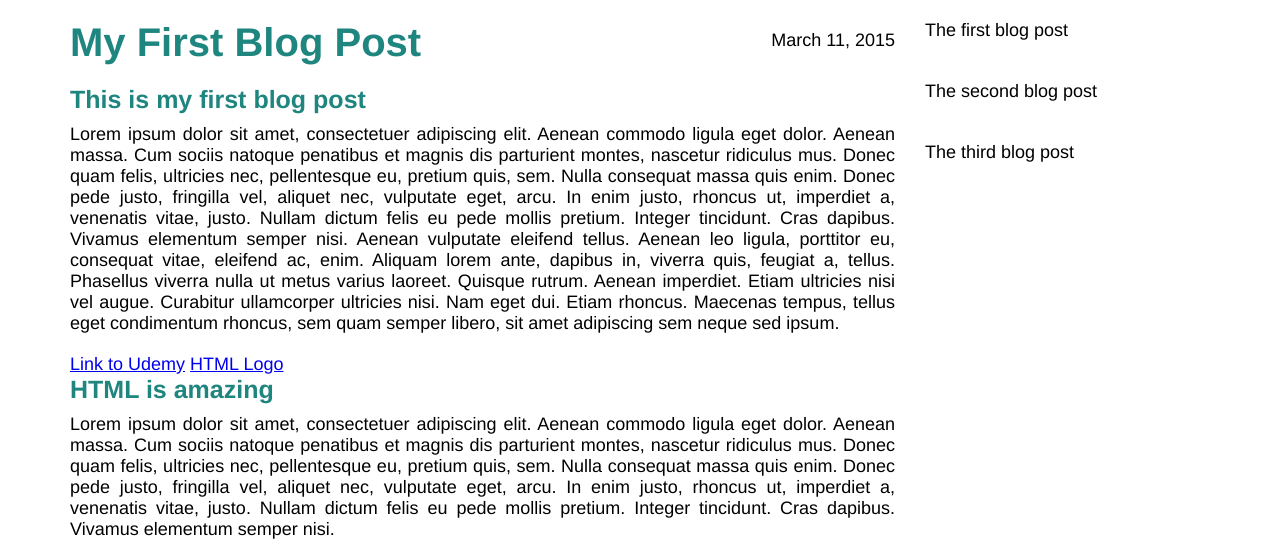
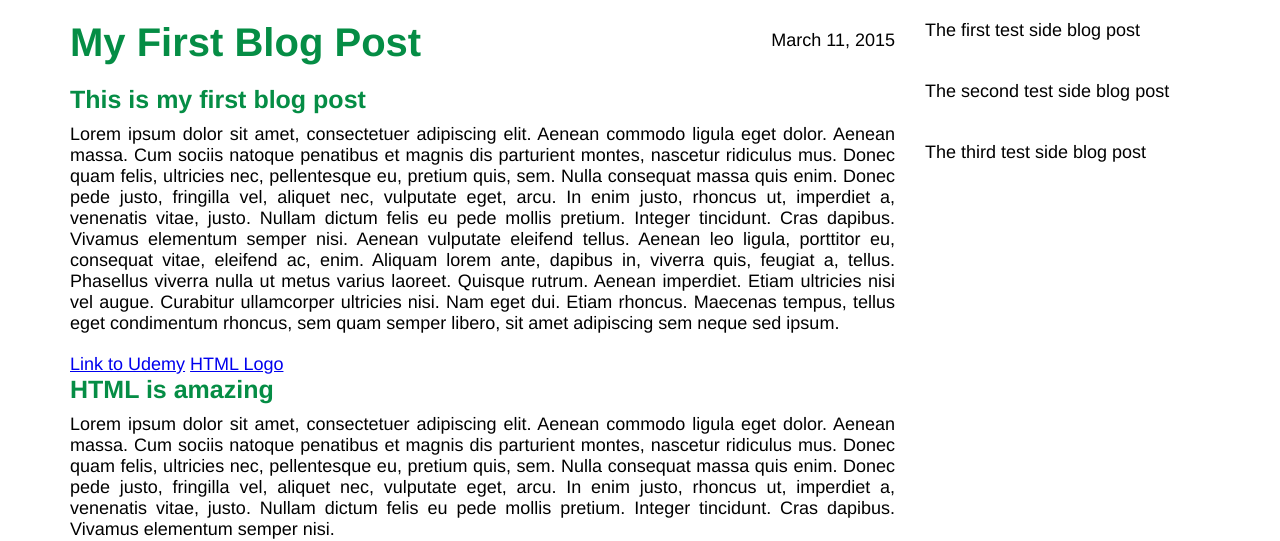
Before and after one commit to maylenepoulsen/blog-post, a plain HTML site: page index.html in a window 1280 px wide. Shown: the top 541 px of the page. Drawn offline with Linux system fonts and the light colour scheme.

Commit message:
changed color

```diff
--- a/index.html
+++ b/index.html
@@ -44,13 +44,13 @@
       </div>
       <div class="other-posts">
         <div class="other">
-          The first blog post
+          The first test side blog post
         </div>
         <div class="other">
-          The second blog post
+          The second test side blog post
         </div>
         <div class="other">
-          The third blog post
+          The third test side blog post
         </div>
       </div>
       <div class="clearfix"></div>
--- a/style.css
+++ b/style.css
@@ -16,7 +16,7 @@ body {
 }
 
 h1, h2 {
-    color: rgb(30, 133, 127);
+    color: rgb(5, 141, 69);
 }
 
 h1 {
```
